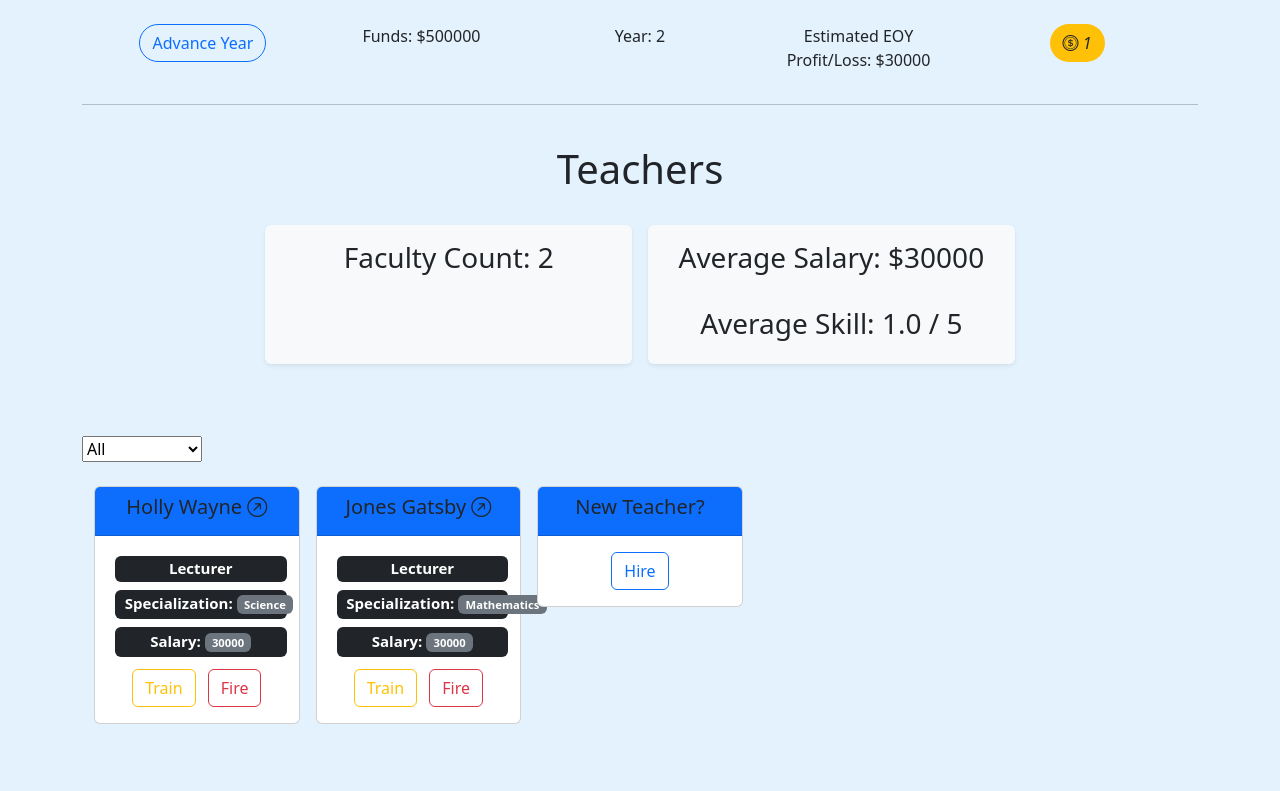
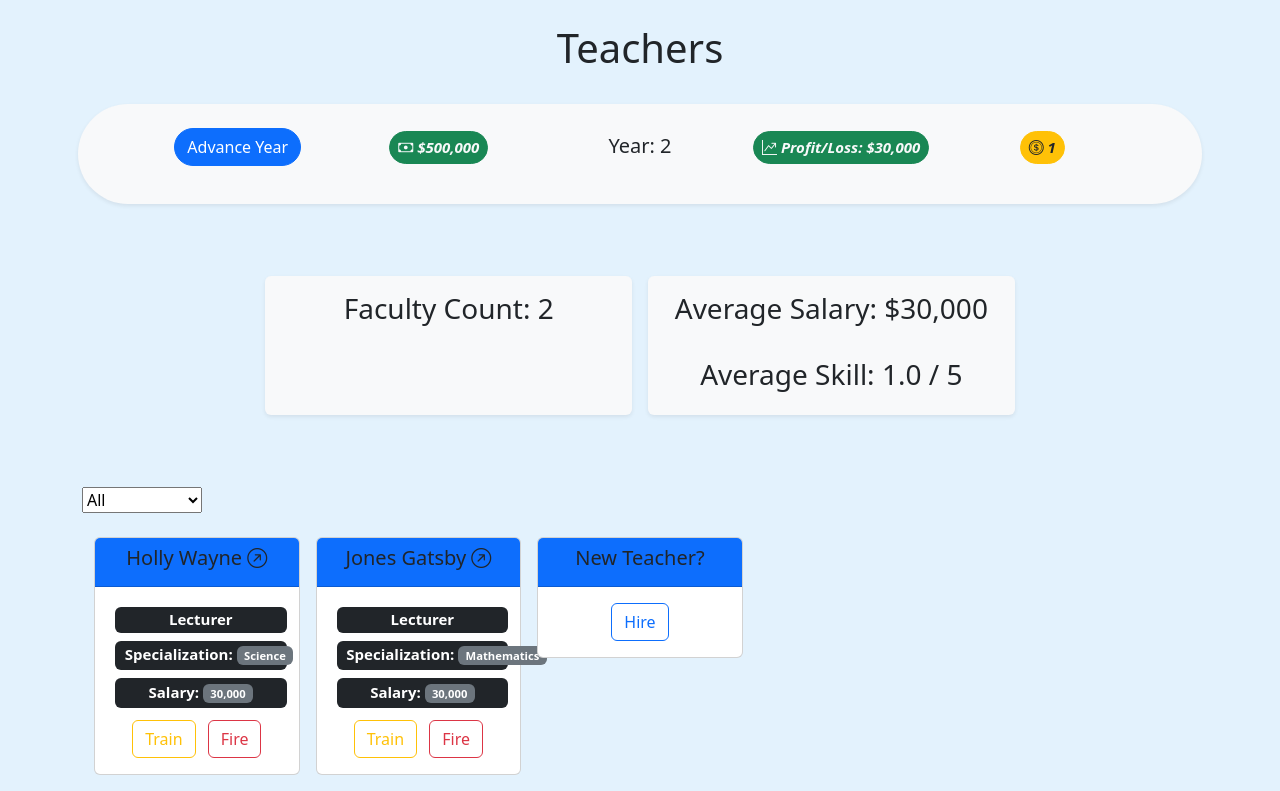
Before and after one commit to ataifam/Class-Manager, a Django app: page /all_teachers/ in a window 1280 px wide. Shown: the part 56-847 px from the top of the page. Before the commit the page ends 780 px from the top, so only its background shows below. Run offline with Django 4.2, Linux system fonts and the light colour scheme; a user stored in the database is signed in; data comes from the database, SQL or seed files in the repository; both versions use the stored data as it was after the commit; some libraries are stand-ins or nearby versions.

Commit message:
added tooltips and comments

```diff
--- a/ClassManager/settings.py
+++ b/ClassManager/settings.py
@@ -37,6 +37,7 @@ INSTALLED_APPS = [
     'django.contrib.sessions',
     'django.contrib.messages',
     'django.contrib.staticfiles',
+    'django.contrib.humanize',
     'bootstrap5',
     'main',
 ]
--- a/main/forms.py
+++ b/main/forms.py
@@ -14,10 +14,12 @@ class SubjectForm(forms.ModelForm):
         exclude = ['user']
 
 class TeacherForm(forms.ModelForm):
+
     class Meta:
         model = Teacher
         fields = '__all__'
         exclude = ['user', 'subject', 'salary']
+        widgets = {'skill': forms.Select(attrs={'class': "skill_toggler"}, choices=Teacher.SKILL)}
 
 class StudentForm(forms.ModelForm):
     class Meta:
--- a/main/models.py
+++ b/main/models.py
@@ -12,7 +12,7 @@ class School(models.Model):
     year = models.IntegerField(default=1)
     actionTokens = models.IntegerField(default=3)
     money = models.IntegerField(validators=[MinValueValidator(0), MaxValueValidator(1000000000)], blank=True, null=True, default=500000)
-    tuition = models.IntegerField(validators=[MinValueValidator(0), MaxValueValidator(100000)], blank=True, null=True, default=10000)
+    tuition = models.IntegerField(validators=[MinValueValidator(0), MaxValueValidator(100000)], blank=True, null=True, default=50000)
 
     #override save method to provide default for player name
     def setName(self, *args, **kwargs):
--- a/main/templates/main/all_teachers.html
+++ b/main/templates/main/all_teachers.html
@@ -1,6 +1,7 @@
 {% extends "main/base.html" %}
 {% block title %}Teachers{% endblock %}
 {% block content %}
+{% load humanize %}
 
 {% if request.user.is_authenticated %}
 <h1>
@@ -10,7 +11,8 @@
   <center>{{filter|capfirst}} Teachers</center>
   {% endif %}
 </h1>
-
+<br>
+{% include 'main/menubar.html' %}
 <br>
 <div class="container text-center">
   <div class="row g-2 justify-content-center">
@@ -19,7 +21,7 @@
     </div>
     <div
       class="col-4 m-2 shadow-sm p-3 mb-5 bg-body-tertiary rounded bg-light align-items-center justify-content-center">
-      <h3>Average Salary: ${{avgSalary}}</h3>
+      <h3>Average Salary: ${{avgSalary|intcomma}}</h3>
       <br />
       <h3>Average Skill: {{avgSkill}} / 5</h3>
       </a>
@@ -54,7 +56,7 @@
             <br />
             <span style="width: 100%;" class="m-1 badge bg-dark">Specialization: <span class="badge bg-secondary"> {{teacher.subject}}</span></span>
             <br />
-            <span style="width: 100%;" class="m-1 badge bg-dark">Salary: <span class="badge bg-secondary"> {{teacher.salary}}</span></span>
+            <span style="width: 100%;" class="m-1 badge bg-dark">Salary: <span class="badge bg-secondary"> {{teacher.salary|intcomma}}</span></span>
           </h5>
           {% if school.checkTokens > 0 %}
           <a class="me-2" href="{% url 'main:train' teacher.id %}"><button type="button"
@@ -107,6 +109,8 @@
               </datalist>
               <br />
               {{form}}
+              <div class="badge bg-success ms-2" id="price">$30,000</div>
+              <div class="badge bg-warning ms-1"><i class="bi bi-coin"> 1</i></div>
               <br />
               <br />
               <button class="btn btn-outline-success" type="submit">Submit</button>
@@ -135,11 +139,30 @@
     }
   }
 
+  function showPrice(value) {
+    if(value == 1){
+      document.querySelector("#price").innerHTML = "$30,000"
+    } else if (value == 2){
+      document.querySelector("#price").innerHTML = "$40,000"
+    } else if (value == 3){
+      document.querySelector("#price").innerHTML = "$60,000"
+    } else if (value == 4){
+      document.querySelector("#price").innerHTML = "$80,000"
+    } else if (value == 5){
+      document.querySelector("#price").innerHTML = "$100,000"
+    }
+  }
+
   document.addEventListener("DOMContentLoaded", () => {
     document.querySelectorAll(".toggler").forEach((el) => {
       el.onclick = (el) => {
         toggleEditSection("create_" + el.target.id);
       };
+      document.querySelectorAll(".skill_toggler").forEach((el) => {
+      el.onchange = (el) => {
+        showPrice(el.target.value);
+      };
+    });
     });
 
     document.querySelector("#filter").onchange = (el) => {
--- a/main/templates/main/base.html
+++ b/main/templates/main/base.html
@@ -1,3 +1,4 @@
+{% load humanize %}
 <!DOCTYPE html>
 <html>
 
@@ -108,19 +109,7 @@
     {% endif %}
     {% if request.user.is_authenticated %}
     <br />
-    <div class="row g-2 justify-content-evenly text-center">
-      <a class="col-2" href="{% url 'main:nextYear' %}"><button type="button"
-          class="btn btn-outline-primary rounded-pill">Advance Year</button></a>
-      <p class="col-2">Funds: ${{school.money}}</p>
-      <p class="col-2">Year: {{school.year}}</p>
-      <p class="col-2">Estimated EOY Profit/Loss: ${{costs}}</p>
-      <div class="col-2">
-      <p class="rounded-pill btn bg-warning text-dark token-display"><i class="bi bi-coin">
-          {{school.checkTokens}}</i></p></div>
-    </div>
-    <hr>
     {% endif %}
-    <br />
     {% block content %}{% endblock %}
   </div>
 </body>
--- a/main/templates/main/building.html
+++ b/main/templates/main/building.html
@@ -8,7 +8,9 @@
 <h1>
   <center>{{subject|capfirst}}</center>
 </h1>
-
+<br>
+{% include 'main/menubar.html' %}
+<br>
 <center>
 
   <div id="class-container" class="container overflow-hidden text-center">
--- a/main/templates/main/home.html
+++ b/main/templates/main/home.html
@@ -6,6 +6,8 @@
 <center>
   <h1>Departments</h1>
 </center>
+<br>
+{% include 'main/menubar.html' %}
 <br>
 
 <center>
--- /dev/null
+++ b/main/templates/main/menubar.html
@@ -0,0 +1,16 @@
+{% load humanize %}
+<div class="row g-2 text-center">
+    <div class="badge rounded-pill bg-light text-dark shadow-sm p-3 mb-5 bg-body-tertiary rounded">
+    <a class="col-2 m-2 d-inline-flex justify-content-center title-header" href="{% url 'main:nextYear' %}"><button type="button"
+        class="btn btn-primary rounded-pill">Advance Year</button></a>
+    <h5 class="col-2 m-2 d-inline-flex justify-content-center"><p class="btn btn-success badge rounded-pill text-light token-display float-center p-2" data-bs-toggle="tooltip" data-bs-title="Cash: Your current cash earned from student tuition to allocate toward school operations!"><i class="bi bi-cash">  ${{school.money|intcomma}}</i></p></h5>
+    <h5 class="col-2 m-2 d-inline-flex justify-content-center">Year: {{school.year}}</h5>
+    <h5 class="col-2 m-2 d-inline-flex justify-content-center"><p class="btn btn-success badge rounded-pill text-light token-display float-center p-2" data-bs-toggle="tooltip" data-bs-title="Profit/Loss: Expected profit or loss at the end of the year!"><i class="bi bi-graph-up-arrow">  Profit/Loss: ${{costs|intcomma}}</i></p></h5>
+    <h5 class="col-2 m-2 d-inline-flex justify-content-center"><p class="btn btn-warning badge rounded-pill text-dark token-display float-center p-2" data-bs-toggle="tooltip" data-bs-title="Action Tokens: Creation/training of teachers and students require action tokens!"><i class="bi bi-coin">
+        {{school.checkTokens}}</i></p></h5>
+  </div></div>
+
+  <script>
+    const tooltipTriggerList = document.querySelectorAll('[data-bs-toggle="tooltip"]')
+    const tooltipList = [...tooltipTriggerList].map(tooltipTriggerEl => new bootstrap.Tooltip(tooltipTriggerEl))
+  </script>
--- a/main/templates/main/settings.html
+++ b/main/templates/main/settings.html
@@ -2,7 +2,10 @@
 {% block title %}Login{% endblock %}
 
 {% block content %}
-
+<h1><center>Settings</center></h1>
+<br>
+{% include 'main/menubar.html' %}
+<br>
 <div class="container text-center">
     <div class="row">
         <div class="col-md-4 ms-auto">
--- a/main/views.py
+++ b/main/views.py
@@ -19,12 +19,15 @@ def home(request):
     students = Student.objects.filter(user_id=user.id)
     subjectForm = SubjectForm()
 
+    # compute school financial information for menubar
     costs = computeFinancials(user, user_school)
 
     if request.method == 'POST':
+            # if post request sent, store values in subject form
             subjectForm = SubjectForm(request.POST)
             if subjectForm.is_valid():
                 subject = subjectForm.save(commit=False)
+                # assign subject's user to current user
                 subject.user = user
                 subject.save()
                 messages.success(request, "Building successfully created!")
@@ -47,12 +50,16 @@ def search(request):
     user = request.user
     user_school = get_object_or_404(School, user_id=user.id)
 
+    # school financial information for user's school
     costs = computeFinancials(user, user_school)
 
+    # store user's get request query in q if valid
     q = request.GET.get('q') if bool(request.GET.get('q', False)) else None
     if q is not None:
+            # find at most 15 possible queries matching some part of q
             subjects = Subject.objects.filter(user_id=user.id, name__icontains=q)[0:15]
             classes = Class.objects.filter(user_id=user.id, name__icontains=q)[0:15]
+            # search both first and last names of teachers and students
             teachers = (Teacher.objects.filter(user_id=user.id, first_name__icontains=q) | Teacher.objects.filter(user_id=user.id, last_name__icontains=q))[0:15]
             students = (Student.objects.filter(user_id=user.id, first_name__icontains=q) | Student.objects.filter(user_id=user.id, last_name__icontains=q))[0:15]
     else:
@@ -73,9 +80,11 @@ def settings(request):
     user_school = get_object_or_404(School, user_id=user.id)
     schoolForm = SchoolForm(instance=user_school)
 
+    # financial info for user's school
     costs = computeFinancials(user, user_school)
 
     if request.method == 'POST':
+            # if post request used on this page, store values in school form
             schoolForm = SchoolForm(instance=user_school, data=request.POST)
             if schoolForm.is_valid:
                 schoolForm.save()
@@ -94,10 +103,13 @@ def login_view(request):
     form = LoginForm()
 
     if request.method == 'POST':
+        # store values from post request to login form
         form = LoginForm(request.POST)
         if form.is_valid():
+            # get username and password values from login form
             username = form.cleaned_data['username']
             password = form.cleaned_data['password']
+            # attempt to authenticate user
             user = authenticate(request, username=username, password=password)
             if user is not None:
                 login(request, user)
@@ -115,11 +127,15 @@ def register_view(request):
     form = UserCreationForm()
 
     if request.method == 'POST':
+        # if post request used on this page store values in UCF
         form = UserCreationForm(request.POST)
         if form.is_valid():
+            # save before authenticating
             form.save()
+            # get username and password values from login form
             username = form.cleaned_data['username']
             password = form.cleaned_data['password1']
+            # authenticate
             user = authenticate(request, username=username, password=password)
             login(request, user)
             messages.success(request, 'Logged in successfully!')
@@ -131,6 +147,7 @@ def register_view(request):
 
 def logout_view(request):
     if request.user.is_authenticated:
+        # logout user
         logout(request)
         messages.success(request, 'Logged out successfully.')
         return redirect('main:login_view')
@@ -139,6 +156,8 @@ def logout_view(request):
 @login_required(login_url="main:login_view")
 def delete(request, pk, option):
     user = request.user
+    # delete path for all user's school objects; determine specific object to delete
+    # by checking arguments
     if option == 'subject':
         subject = get_object_or_404(Subject, id=pk)
         subject.delete()
@@ -170,13 +189,17 @@ def building(request, pk):
     building = get_object_or_404(Subject, user=user.id, id=pk)
     classForm = ClassForm()
 
+    # user's financial info for school
     costs = computeFinancials(user, user_school)
 
     if request.method == 'POST':
+        # if post request used on this page, store values in class form
         classForm = ClassForm(request.POST)
         if classForm.is_valid():
                     schoolClass = classForm.save(commit=False)
+                    # assign class' user to current user
                     schoolClass.user = user
+                    # assign class' building to argument building
                     schoolClass.building = building
                     schoolClass.save()
                     messages.success(request, "Class creation successful!")
@@ -199,6 +222,7 @@ def class_view(request, name):
     teacherForm = TeacherForm()
     studentForm = StudentForm()
 
+    # user's financial info for school
     costs = computeFinancials(user, user_school)
 
     if request.method == 'POST':
@@ -237,15 +261,19 @@ def create_teacher(request, name):
     user = request.user
     user_school = get_object_or_404(School, user_id=user.id)
     # creating teacher requires tokens
-    if request.method == 'POST' and user_school.checkTokens() > 0:
+    if request.method == 'POST' and user_school.checkTokens() > 0 and user_school.money > 0:
+       # if sufficient funds and post request sent, store values in teacher form
        teacherForm = TeacherForm(request.POST)
        if teacherForm.is_valid():
             teacher = teacherForm.save(commit=False)
+            # assign teacher's user to current user
             teacher.user = user
+            # if argument name is not new, the building is old, so query the building
             if name != 'new':
                 user_class = get_object_or_404(Class, user_id=user.id, name=name)
                 teacher.subject = user_class.building
             else:
+                # if argument name is new, attempt to create new subject and assign
                 subject = request.POST.get('subject') if bool(request.POST.get('subject', False)) else None
                 if subject is None:
                     messages.error(request, "Subject cannot be blank!")
@@ -253,10 +281,11 @@ def create_teacher(request, name):
                 subject, created = Subject.objects.get_or_create(user_id=user.id, name=subject)
                 teacher.subject = subject
             teacher.save()
+            # decrease token
             user_school.useToken()
             messages.success(request, "Teacher creation successful!")
     else:
-        messages.error(request, "No tokens left! Advance Year to reset your tokens!")
+        messages.error(request, "Insufficient amount of action tokens or funds! Advance Year to reset your tokens and cut costs to make money!")
     return redirect(request.META.get('HTTP_REFERER', '/'))
 
 @login_required(login_url="main:login_view")
@@ -267,17 +296,23 @@ def all_teachers(request):
     teachers = Teacher.objects.filter(user_id=user.id)
     teacherForm = TeacherForm()
 
+    # user's financial info for school
     costs = computeFinancials(user, user_school)
 
+    # if get request used, access and assign 'filter' value if valid
     filter = request.GET.get('filter') if bool(request.GET.get('filter', False)) else None
     if filter is not None:
+        # if subject exists, get the subject to filter the teachers on the page
         try:
             subject = Subject.objects.get(user_id=user.id, name=filter)
         except Subject.DoesNotExist:
             messages.error(request, "Subject cannot be blank!")
             return redirect('main:all_teachers')
+
+        # filter teachers by the subject if input was valid
         teachers = Teacher.objects.filter(user_id=user.id, subject=subject)
 
+    # continuously compute the average skill and salaries based on filter value
     avgSkill = computeAvgSkill(teachers)
     avgSalary = computeAvgSalary(teachers)
 
@@ -333,7 +368,7 @@ def create_student(request):
     user = request.user
     user_school = get_object_or_404(School, user_id=user.id)
     # creating student requires tokens
-    if request.method == 'POST' and user_school.checkTokens() > 0:
+    if request.method == 'POST' and user_school.checkTokens() > 0 and user_school.money > 0:
         studentForm = StudentForm(request.POST)
         if studentForm.is_valid():
             student = studentForm.save(commit=False)
@@ -349,7 +384,7 @@ def create_student(request):
             user_school.useToken()
             messages.success(request, "Student creation successful!")
     else:
-        messages.error(request, "No tokens left! Advance Year to reset your tokens!")
+        messages.error(request, "Insufficient amount of action tokens or funds! Advance Year to reset your tokens and cut costs to make money!")
     return redirect(request.META.get('HTTP_REFERER', '/'))
 
 
@@ -431,8 +466,7 @@ def nextYear(request):
     for student in students:
         student.progressYear()
 
-    print(computeFinancials(user, user_school))
-    #user_school.payCosts()
+    user_school.payCosts(computeFinancials(user, user_school))
 
     messages.success(request, "Successfully advanced school year!")
     return redirect('main:home')
```
Also changed, not shown: main/templates/main/all_students.html (+6 -1 lines), main/templates/main/class.html (+23 -0 lines), main/templates/main/search.html (+6 -5 lines), main/templates/main/student.html (+4 -4 lines), main/templates/main/teacher.html (+32 -5 lines), db.sqlite3.
